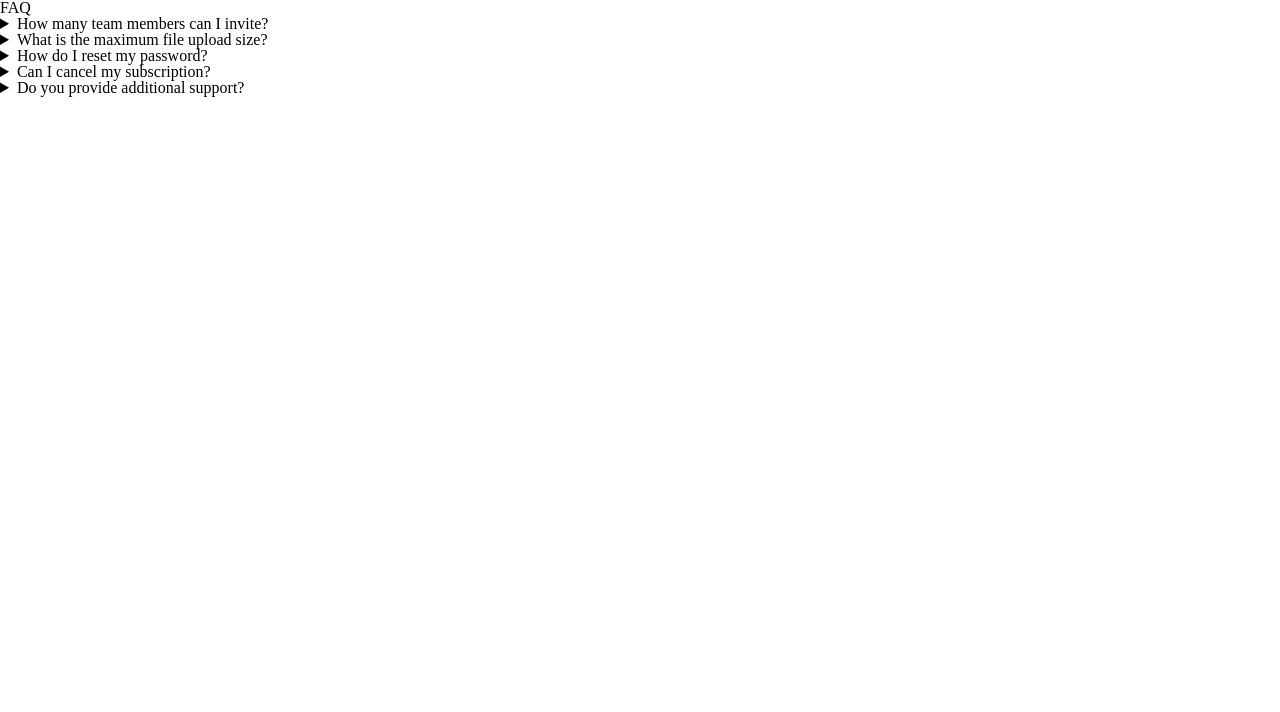
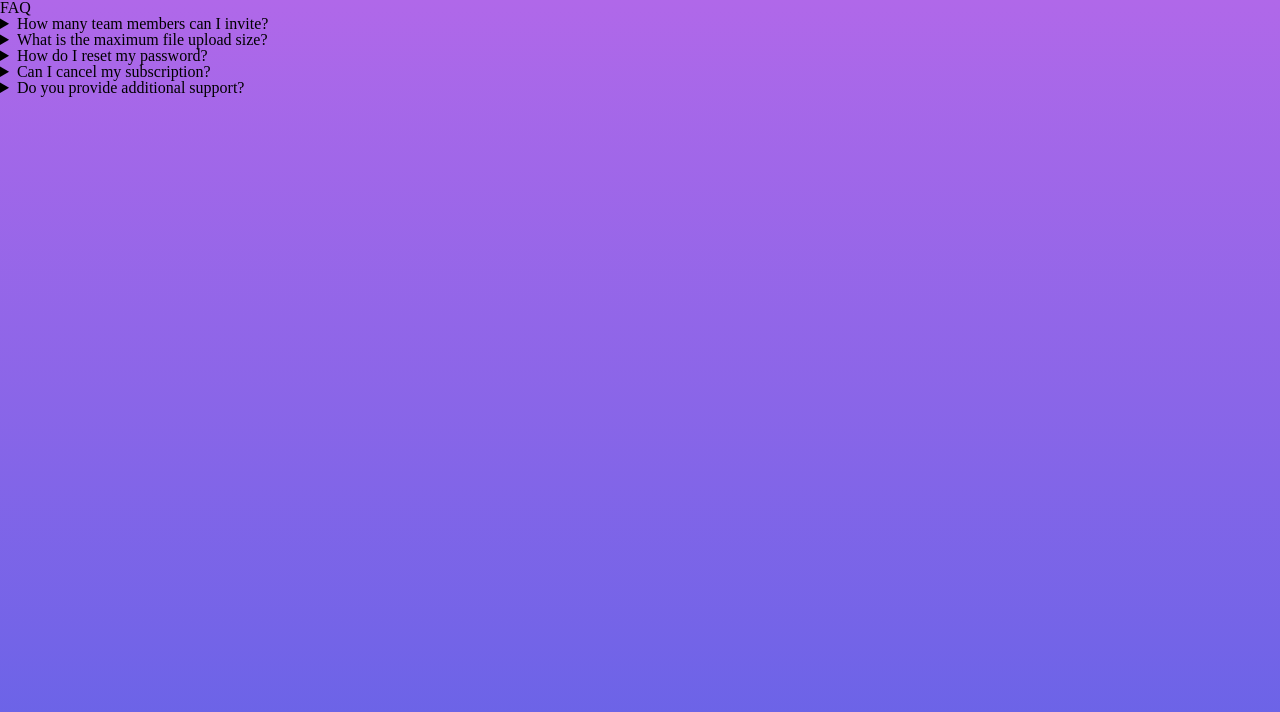
Before and after one commit to miguelzaga/faq-accordion-card, a React (Vite) app: page / in a window 1280 px wide. Shown: the top 712 px of the page. Built offline with nearby package versions, Linux system fonts and the light colour scheme.

Commit message:
add color variables and background

```diff
--- a/src/scss/01-abstracts/_variables.scss
+++ b/src/scss/01-abstracts/_variables.scss
@@ -1,6 +1,16 @@
+@import url("https://fonts.googleapis.com/css2?family=Kumbh+Sans:wght@400;700&display=swap");
+
 // Main Breakpoints
 $sm: 320px;
 $md: 640px;
 $md-lg: 960px;
 $lg: 1024px;
 $x-lg: 1440px;
+
+// Colors
+$blue-midnight: #1e1f36;
+$grey-gun: #4b4c5f;
+$orange-crusta: #f47b56;
+$violet-medium: #b068e9;
+$violet-royal: #6463e7;
+$grey-athens: #e8e8ea;
--- a/src/scss/02-base/_base.scss
+++ b/src/scss/02-base/_base.scss
@@ -1 +1,7 @@
 @use "./../01-abstracts/" as *;
+
+body {
+  background: linear-gradient(180deg, #b068e9 0%, #6463e7 100%);
+  min-height: 100vh;
+  min-width: 100vw;
+}
```
